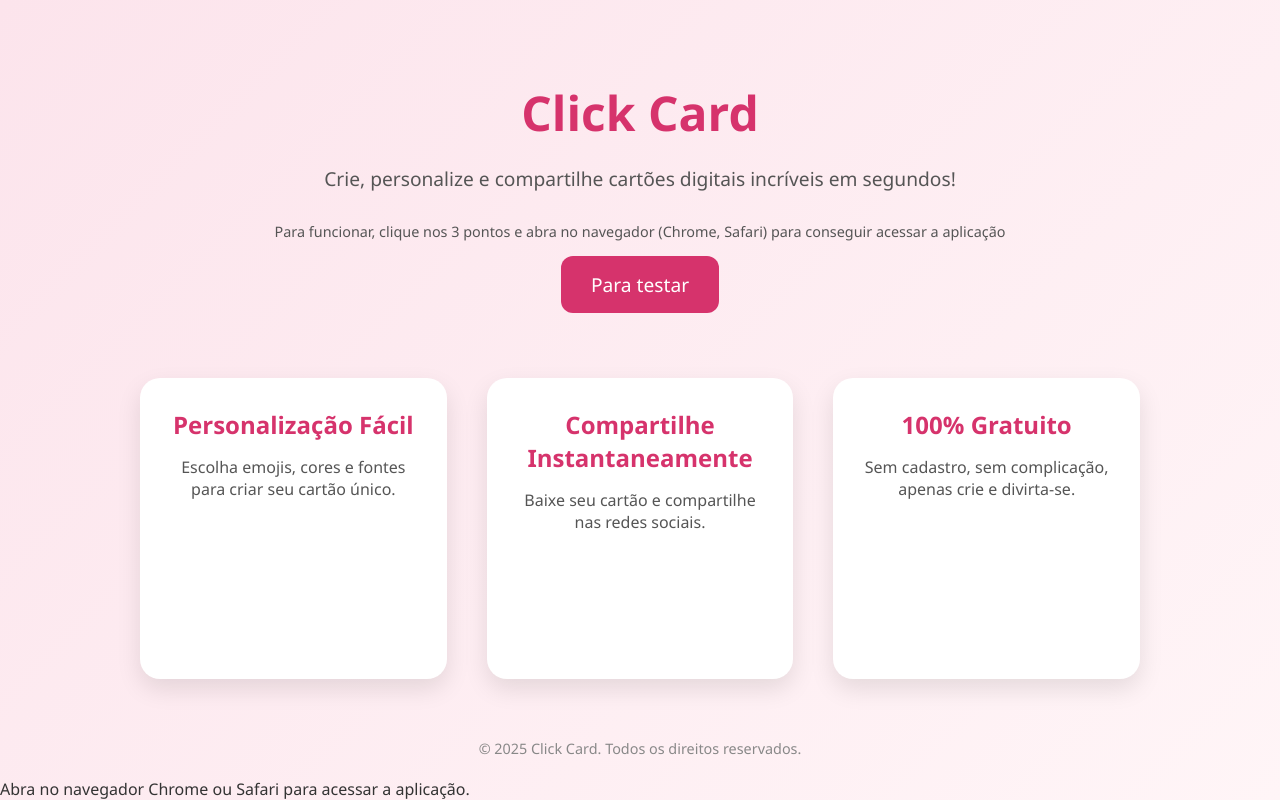
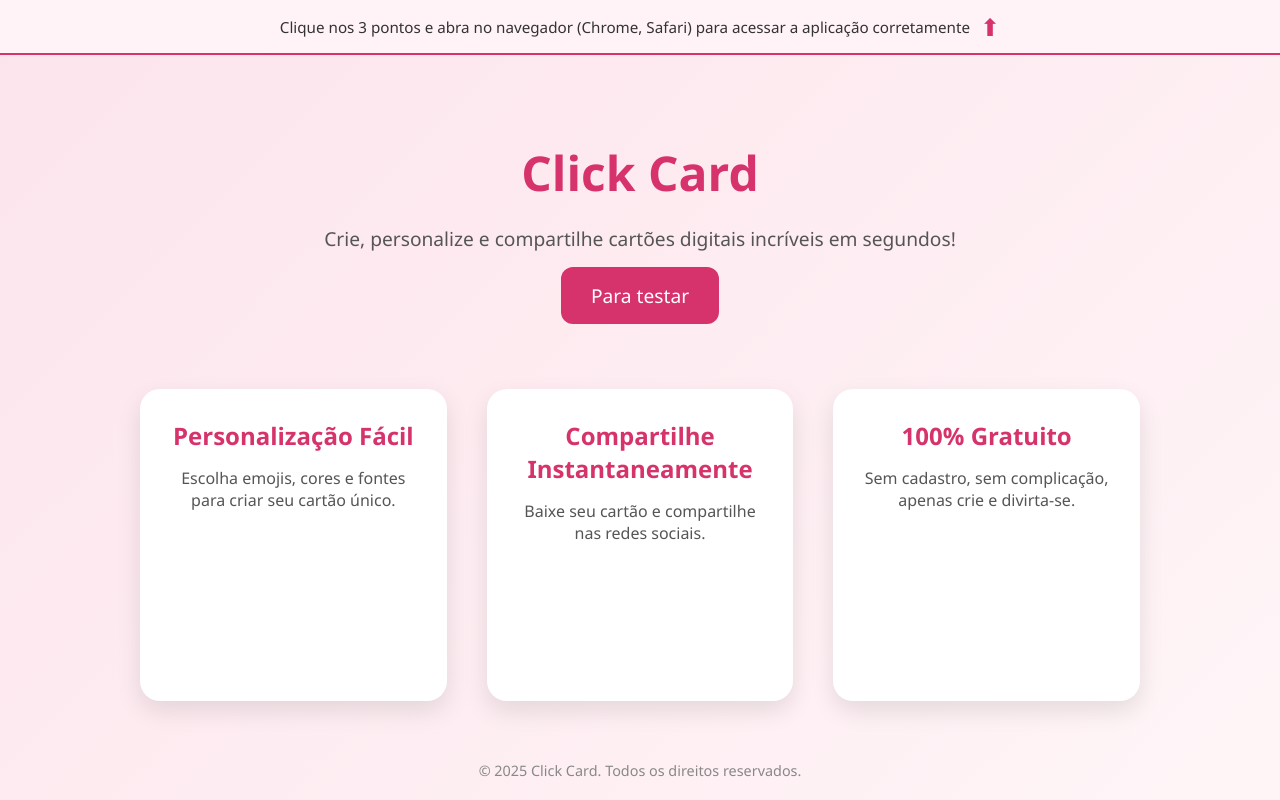
Before and after one commit to Marioguerra-MG/PaginaClickCard, a plain HTML site: page index.html in a window 1280 px wide. Drawn offline with Linux system fonts and the light colour scheme; a script that the page names is missing.

Commit message:
Adicao da mensagem de aviso abrie em outro navegador

```diff
--- a/index.html
+++ b/index.html
@@ -1,20 +1,27 @@
 <!DOCTYPE html>
 <html lang="pt-BR">
+
 <head>
   <meta charset="UTF-8">
   <meta name="viewport" content="width=device-width, initial-scale=1.0">
   <title>Click Card - Crie Seu Cartão</title>
   <link rel="stylesheet" href="style.css">
 </head>
+
 <body>
   <header>
     <div class="header-content">
       <h1>Click Card</h1>
       <p>Crie, personalize e compartilhe cartões digitais incríveis em segundos!</p>
-      <p class="note">Para funcionar, clique nos 3 pontos e abra no navegador (Chrome, Safari) para conseguir acessar a aplicação</p>
       <a href="https://click-card.vercel.app/" target="_blank" class="btn-primary" id="testBtn">Para testar</a>
     </div>
   </header>
+
+  <!-- Aviso dos 3 pontos -->
+  <div class="hint-banner">
+    <p class="note">Clique nos 3 pontos e abra no navegador (Chrome, Safari) para acessar a aplicação corretamente</p>
+    <span class="arrow-hint">⬆</span>
+  </div>
 
   <main>
     <section class="features">
@@ -38,9 +45,10 @@
   </footer>
 
   <!-- Toast -->
-  <div id="toast" class="toast">Abra no navegador Chrome ou Safari para acessar a aplicação.</div>
+  <div id="toast" class="toast"></div>
 
   <!-- Script externo -->
   <script src="script.js"></script>
 </body>
+
 </html>
--- a/style.css
+++ b/style.css
@@ -66,7 +66,7 @@ main {
   background: #fff;
   padding: 30px;
   border-radius: 20px;
-  box-shadow: 0 10px 25px rgba(0,0,0,0.1);
+  box-shadow: 0 10px 25px rgba(0, 0, 0, 0.1);
   flex: 1 1 250px;
   text-align: center;
   transition: transform 0.3s;
@@ -94,16 +94,71 @@ footer {
   color: #888;
 }
 
+/* Banner fixo no topo */
+.hint-banner {
+  position: fixed;
+  top: 0;
+  left: 0;
+  width: 100%;
+  background: #fff3f8;
+  padding: 10px;
+  display: flex;
+  align-items: center;
+  justify-content: center;
+  gap: 10px;
+  border-bottom: 2px solid #d6336c;
+  z-index: 10000;
+}
+
+/* Texto do aviso */
+.hint-banner .note {
+  margin: 0;
+  font-size: 0.95rem;
+  color: #333;
+  font-weight: 500;
+  text-align: center;
+}
+
+/* Seta animada */
+.arrow-hint {
+  font-size: 1.5rem;
+  color: #d6336c;
+  animation: bounce 1s infinite;
+}
+
+/* Animação "pulando" */
+@keyframes bounce {
+  0%, 100% { transform: translateY(0); }
+  50% { transform: translateY(-5px); }
+}
+
+/* Ajuste no body para não ficar escondido atrás do banner */
+body {
+  padding-top: 60px; /* empurra o conteúdo para baixo */
+}
+
+
+/* Animação "pulando" para chamar atenção */
+@keyframes bounce {
+  0%, 100% {
+    transform: translateY(0);
+  }
+  50% {
+    transform: translateY(-10px);
+  }
+}
+
+
 /* Responsivo */
-@media(max-width:768px){
+@media(max-width:768px) {
   .features {
     flex-direction: column;
     align-items: center;
   }
 }
 
- .note {
-    margin-top: 20px;
-    font-size: 0.9em;
-    color: #555;
-  }
+.note {
+  margin-top: 20px;
+  font-size: 0.9em;
+  color: #555;
+}
```
